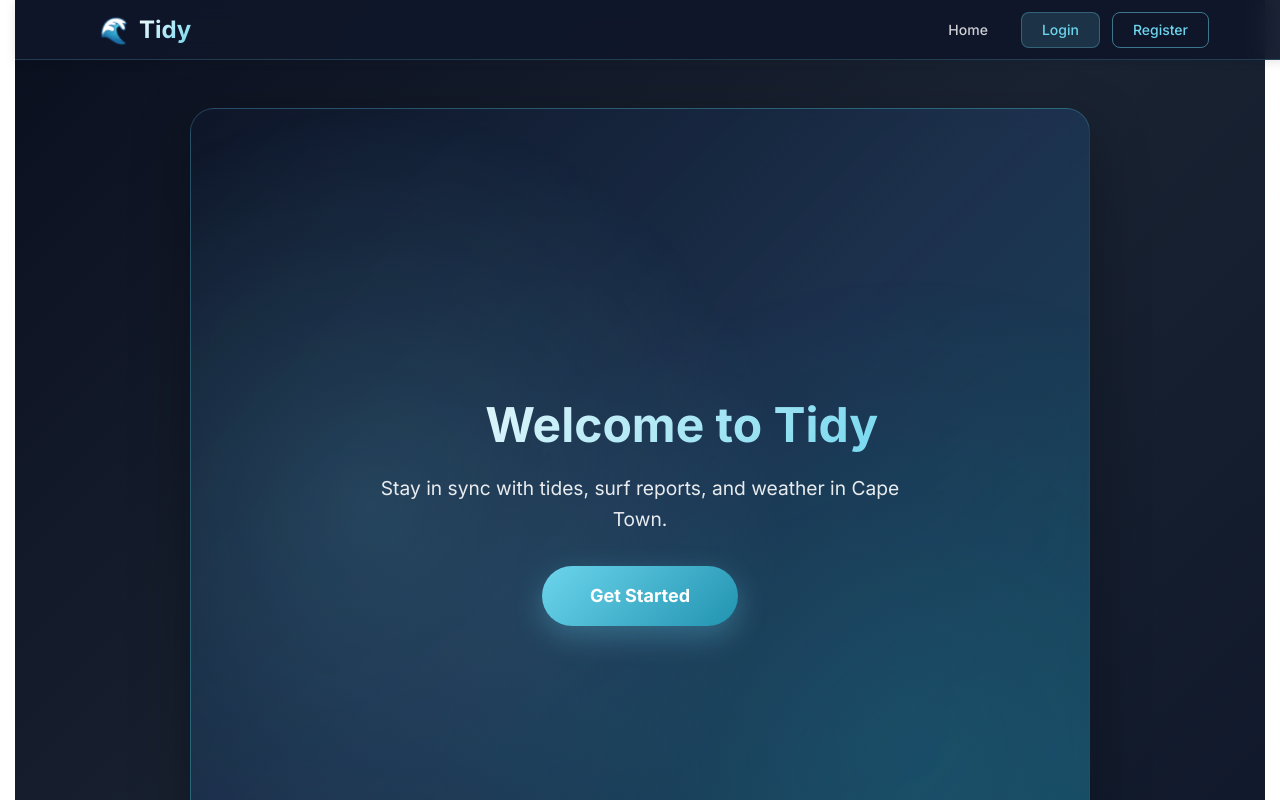
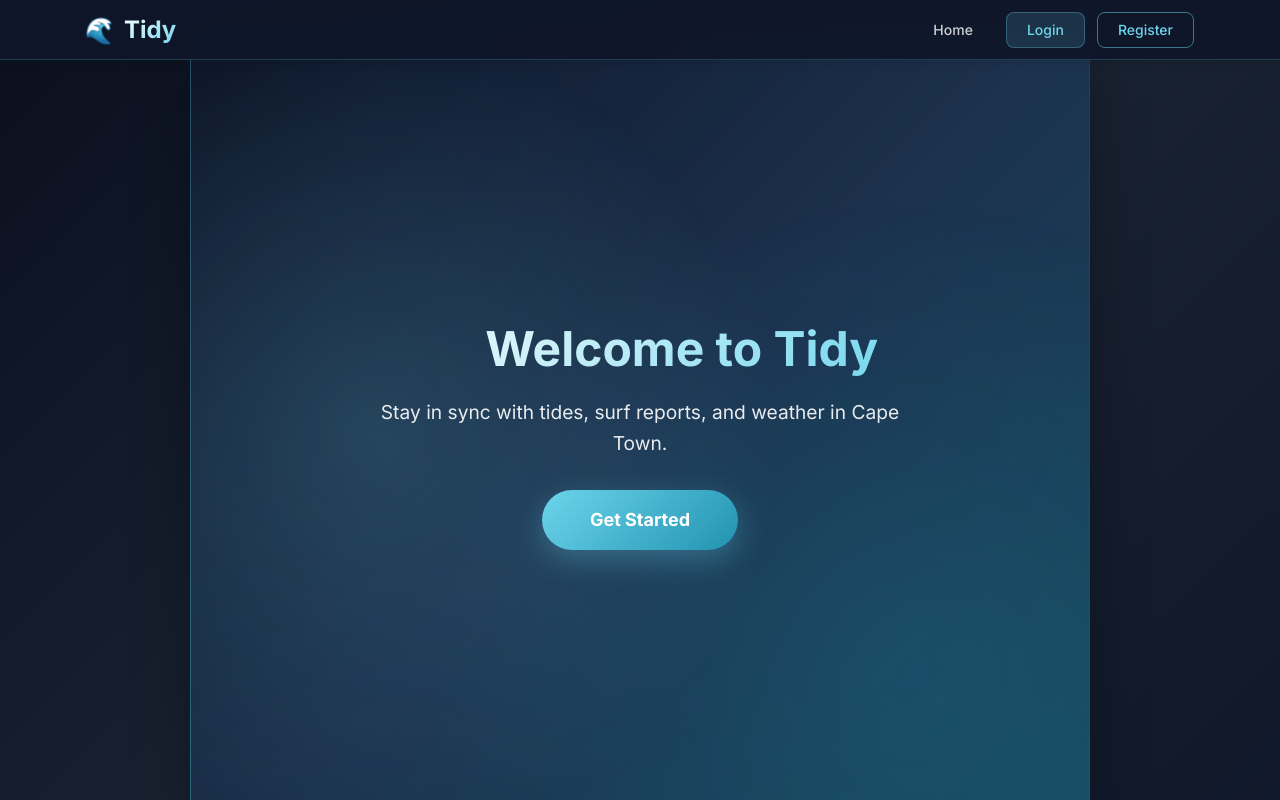
Before and after one commit to Dante-Q/tidyApp, a React (Vite) app in the folder frontend/: page / in a window 1280 px wide. Shown: the top 800 px of the page. Built offline with nearby package versions, Linux system fonts and the light colour scheme.

Commit message:
scrollbar and whitespace fix

```diff
--- a/frontend/src/App.jsx
+++ b/frontend/src/App.jsx
@@ -16,15 +16,17 @@ export default function App() {
         <Router>
           <AppShell
             header={{ height: 60 }}
-            padding="md"
+            padding={0}
             styles={{
               main: {
                 backgroundColor: "transparent",
                 minHeight: "100vh",
+                padding: 0,
               },
               header: {
                 backgroundColor: "transparent",
                 border: "none",
+                padding: 0,
               },
             }}
           >
--- a/frontend/src/components/AuthOverlayDrawer.jsx
+++ b/frontend/src/components/AuthOverlayDrawer.jsx
@@ -33,6 +33,7 @@ export default function AuthOverlayDrawer({ opened, onClose }) {
       position="right"
       withinPortal={true}
       zIndex={10000}
+      lockScroll={false}
       transitionProps={{
         transition: "slide-left",
         duration: 400,
--- a/frontend/src/index.css
+++ b/frontend/src/index.css
@@ -17,10 +17,31 @@ body {
   font-family: var(--font-sans);
   background: linear-gradient(135deg, #0a0f1e 0%, #1a2332 50%, #0f172a 100%);
   color: var(--color-text);
+  overflow-x: hidden;
 }
 
-html {
-  scrollbar-gutter: stable both-edges;
+/* Custom scrollbar styling for dark theme */
+::-webkit-scrollbar {
+  width: 12px;
+}
+
+::-webkit-scrollbar-track {
+  background: #0f172a;
+}
+
+::-webkit-scrollbar-thumb {
+  background: linear-gradient(135deg, #1e3a5f 0%, #2193b0 100%);
+  border-radius: 6px;
+}
+
+::-webkit-scrollbar-thumb:hover {
+  background: linear-gradient(135deg, #2193b0 0%, #6dd5ed 100%);
+}
+
+/* Firefox scrollbar */
+* {
+  scrollbar-width: thin;
+  scrollbar-color: #2193b0 #0f172a;
 }
 
 /* AppShell background override */
```
